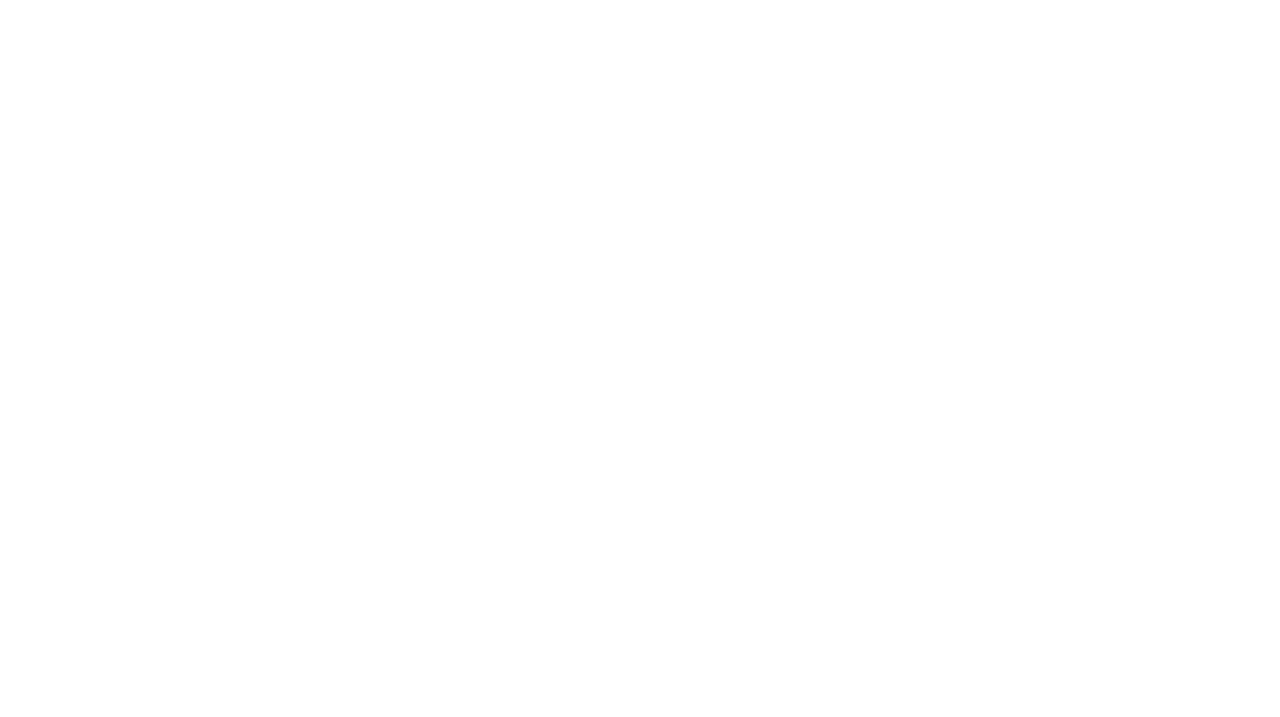
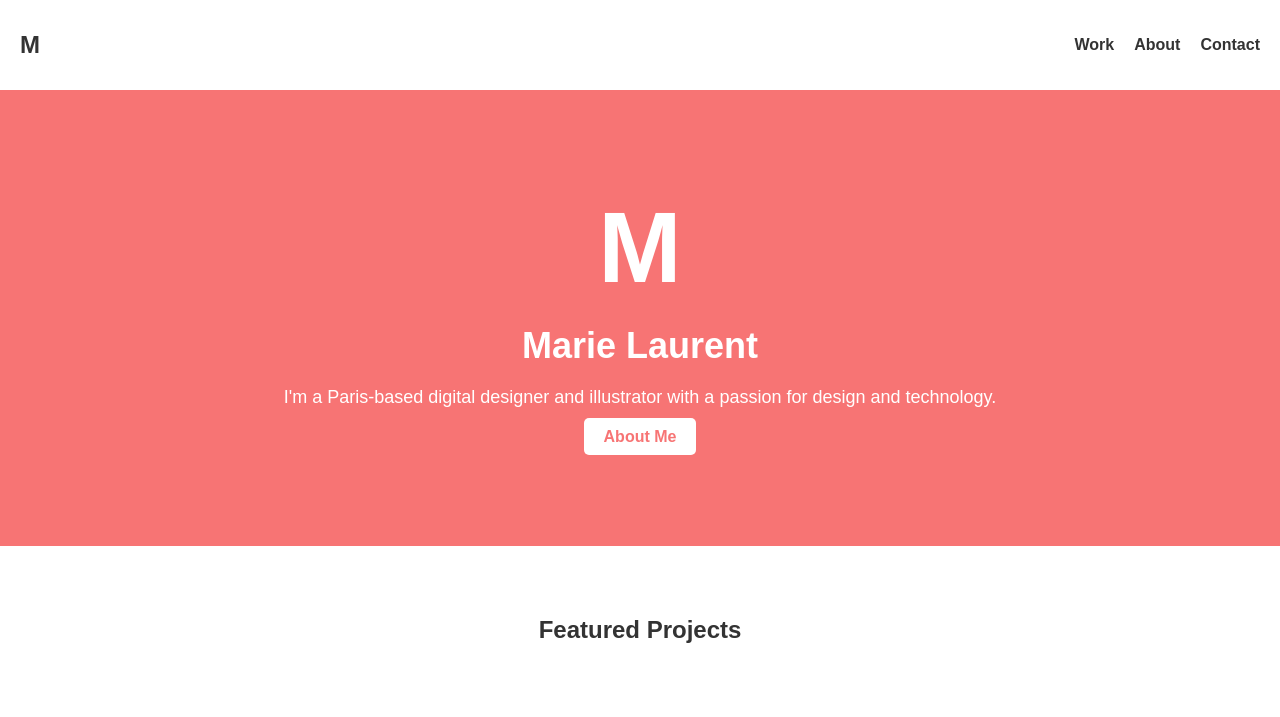
Before and after one commit to mykolas4/myfirstproject, a plain HTML site: page index.html in a window 1280 px wide. Drawn offline with Linux system fonts and the light colour scheme.

Commit message:
Add files via upload

```diff
--- a/index.html
+++ b/index.html
@@ -1,25 +1,35 @@
 <!DOCTYPE html>
-<!--[if lt IE 7]>      <html class="no-js lt-ie9 lt-ie8 lt-ie7"> <![endif]-->
-<!--[if IE 7]>         <html class="no-js lt-ie9 lt-ie8"> <![endif]-->
-<!--[if IE 8]>         <html class="no-js lt-ie9"> <![endif]-->
-<!--[if gt IE 8]>      <html class="no-js"> <!--<![endif]-->
-<html>
+<html lang="en">
   <head>
-    <meta charset="utf-8" />
-    <meta http-equiv="X-UA-Compatible" content="IE=edge" />
-    <title></title>
-    <meta name="description" content="" />
-    <meta name="viewport" content="width=device-width, initial-scale=1" />
+    <meta charset="UTF-8" />
+    <meta name="viewport" content="width=device-width, initial-scale=1.0" />
+    <title>Marie Laurent Portfolio</title>
     <link rel="stylesheet" href="style.css" />
   </head>
   <body>
-    <!--[if lt IE 7]>
-      <p class="browsehappy">
-        You are using an <strong>outdated</strong> browser. Please
-        <a href="#">upgrade your browser</a> to improve your experience.
-      </p>
-    <![endif]-->
-
-    <script src="" async defer></script>
+    <header>
+      <div class="logo">M</div>
+      <nav>
+        <ul>
+          <li><a href="#work">Work</a></li>
+          <li><a href="#about">About</a></li>
+          <li><a href="#contact">Contact</a></li>
+        </ul>
+      </nav>
+    </header>
+    <section class="hero">
+      <div class="hero-content">
+        <div class="logo-large">M</div>
+        <h1>Marie Laurent</h1>
+        <p>
+          I'm a Paris-based digital designer and illustrator with a passion for
+          design and technology.
+        </p>
+        <a href="#about" class="button">About Me</a>
+      </div>
+    </section>
+    <section class="featured-projects">
+      <h2>Featured Projects</h2>
+    </section>
   </body>
 </html>
--- a/style.css
+++ b/style.css
@@ -0,0 +1,90 @@
+.top-nav {
+  display: flex;
+  justify-content: flex-end;
+  background-color: #ffffff;
+  padding: 10px;
+  text-decoration: none;
+}
+
+.centered {
+  position: absolute;
+  top: 50%;
+  left: 50%;
+  transform: translate(-50%, -50%);
+}
+
+body {
+  margin: 0;
+  font-family: Arial, sans-serif;
+  color: #333;
+}
+
+header {
+  display: flex;
+  justify-content: space-between;
+  align-items: center;
+  padding: 20px;
+}
+
+header .logo {
+  font-size: 24px;
+  font-weight: bold;
+}
+
+header nav ul {
+  list-style: none;
+  display: flex;
+  gap: 20px;
+}
+
+header nav ul li {
+  display: inline;
+}
+
+header nav ul li a {
+  text-decoration: none;
+  color: #333;
+  font-weight: bold;
+}
+
+.hero {
+  background-color: #f77474;
+  color: white;
+  text-align: center;
+  padding: 100px 20px;
+}
+
+.hero-content .logo-large {
+  font-size: 100px;
+  font-weight: bold;
+  margin-bottom: 20px;
+}
+
+.hero h1 {
+  font-size: 36px;
+  margin: 20px 0;
+}
+
+.hero p {
+  font-size: 18px;
+  margin-bottom: 20px;
+}
+
+.hero .button {
+  background-color: white;
+  color: #f77474;
+  padding: 10px 20px;
+  text-decoration: none;
+  font-weight: bold;
+  border-radius: 5px;
+}
+
+.featured-projects {
+  text-align: center;
+  padding: 50px 20px;
+}
+
+.featured-projects h2 {
+  font-size: 24px;
+  margin-bottom: 20px;
+}
```
Also changed, not shown: imageee.png (added).
